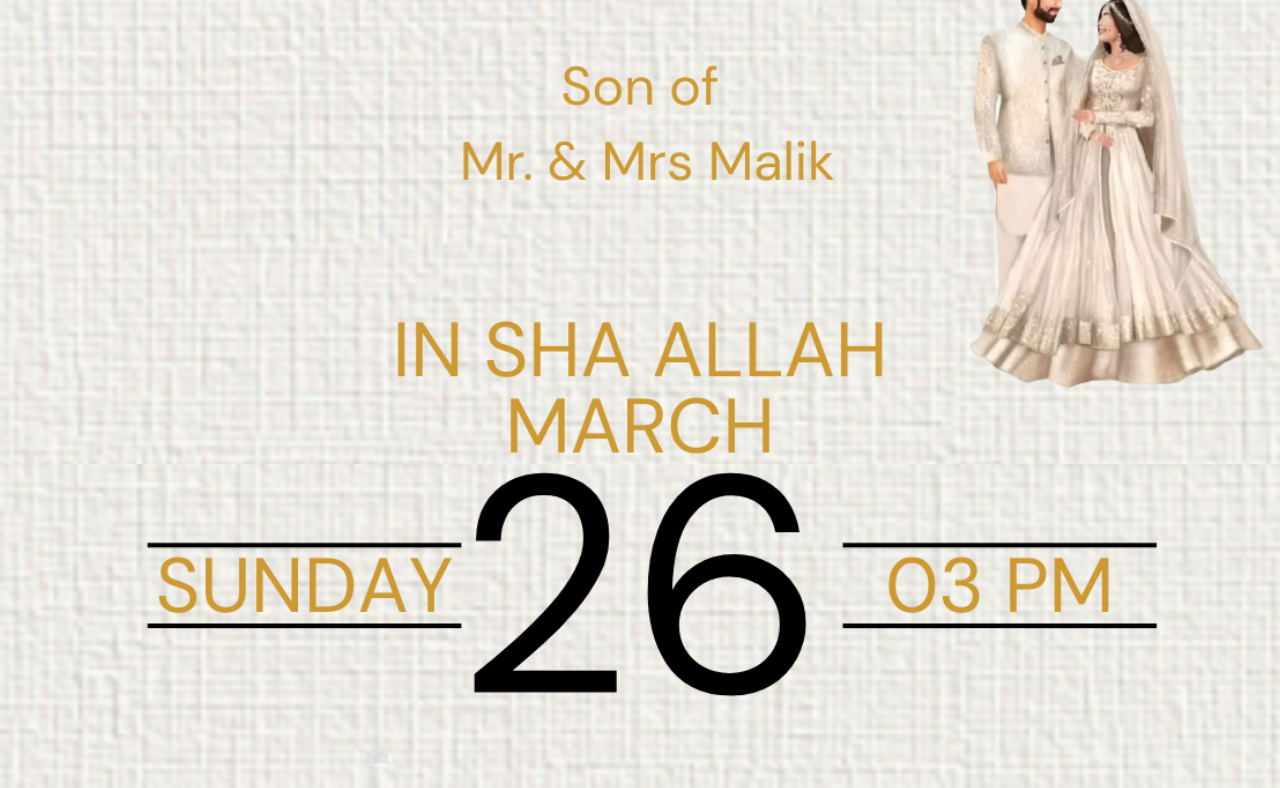
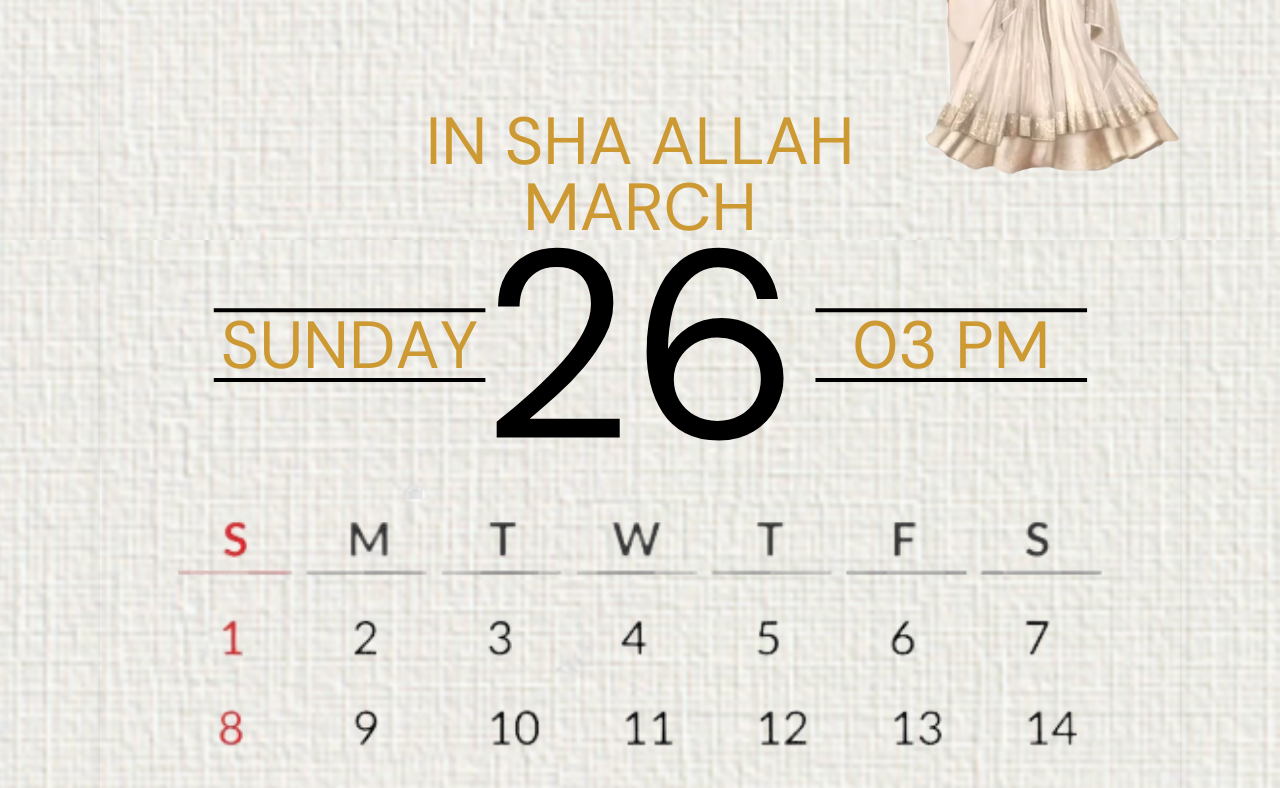
Before and after one commit to syedmohammedali155/INVITATION, a Next.js app: page / in a window 1280 px wide. Shown: the part 2000-2788 px from the top of the page. Built offline with nearby package versions, Linux system fonts and the light colour scheme.

Commit message:
Update Home page code and card images

```diff
--- a/app/page.tsx
+++ b/app/page.tsx
@@ -12,6 +12,7 @@
     offset: ['start start', 'end start']
   })
 
+  // Car animation
   const carY = useTransform(scrollYProgress, [0, 1], [0, -160])
   const carScale = useTransform(scrollYProgress, [0, 1], [1, 0.82])
 
@@ -56,34 +57,44 @@
             transition={{ repeat: Infinity, duration: 1 }}
           />
 
+          {/* Car bigger on mobile */}
           <motion.div
             className="absolute bottom-[6vh] left-1/2 -translate-x-1/2 z-20 px-4 w-full flex justify-center"
             style={{ y: carY, scale: carScale }}
           >
-            <img src="/car.png" className="w-full max-w-[1200px] h-auto object-contain" />
+            <img
+              src="/car.png"
+              className="w-full max-w-[95vw] md:max-w-[1200px] h-auto object-contain"
+            />
           </motion.div>
         </section>
 
-        {/* SECTION 2 */}
+        {/* SECTION 2 - Card */}
         <section className="relative w-full min-h-screen flex justify-center items-center overflow-hidden px-4">
           <img src="/canvas.png" className="absolute inset-0 w-full h-full object-cover" />
 
           <motion.img
             src="/card.png"
-            className="relative w-full max-w-[95vw] sm:max-w-[85vw] md:max-w-[70vw] lg:max-w-[1400px] xl:max-w-[1600px] h-auto object-contain"
+            alt="Wedding Card"
+            className="relative w-full max-w-[95vw] md:max-w-[1080px] h-auto
+                       object-cover md:object-contain
+                       scale-110 md:scale-100 rounded-lg shadow-lg"
             initial={{ opacity: 0 }}
             whileInView={{ opacity: 1 }}
             transition={{ duration: 0.8 }}
           />
         </section>
 
-        {/* SECTION 3 */}
+        {/* SECTION 3 - Card1 */}
         <section className="relative w-full min-h-screen flex justify-center items-center overflow-hidden px-4">
           <img src="/canvas.png" className="absolute inset-0 w-full h-full object-cover" />
 
           <motion.img
             src="/card1.png"
-            className="relative w-full max-w-[95vw] sm:max-w-[85vw] md:max-w-[70vw] lg:max-w-[1400px] xl:max-w-[1600px] h-auto object-contain"
+            alt="Wedding Card 1"
+            className="relative w-full max-w-[95vw] md:max-w-[1080px] h-auto
+                       object-cover md:object-contain
+                       scale-110 md:scale-100 rounded-lg shadow-lg"
             initial={{ opacity: 0 }}
             whileInView={{ opacity: 1 }}
             transition={{ duration: 0.8 }}
```
